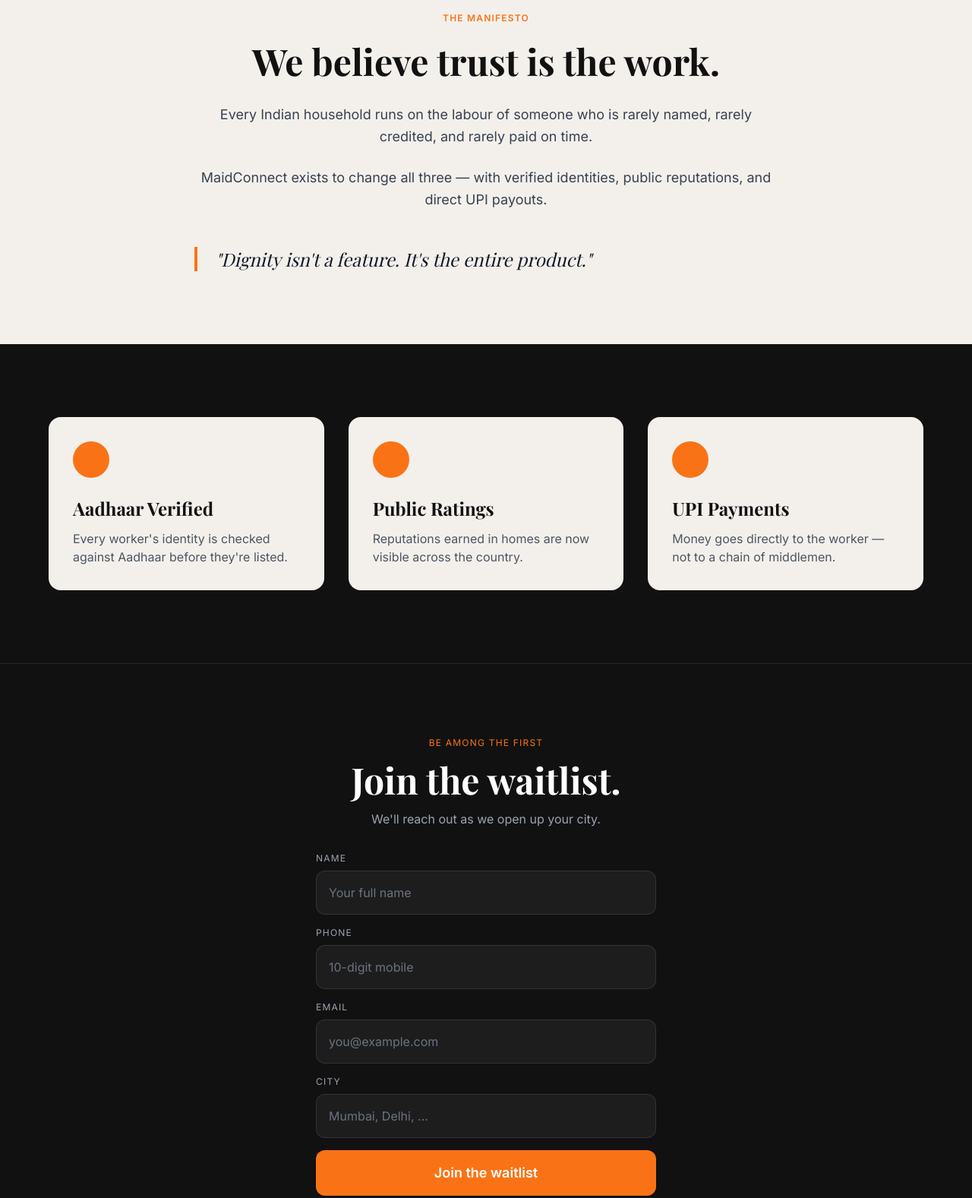
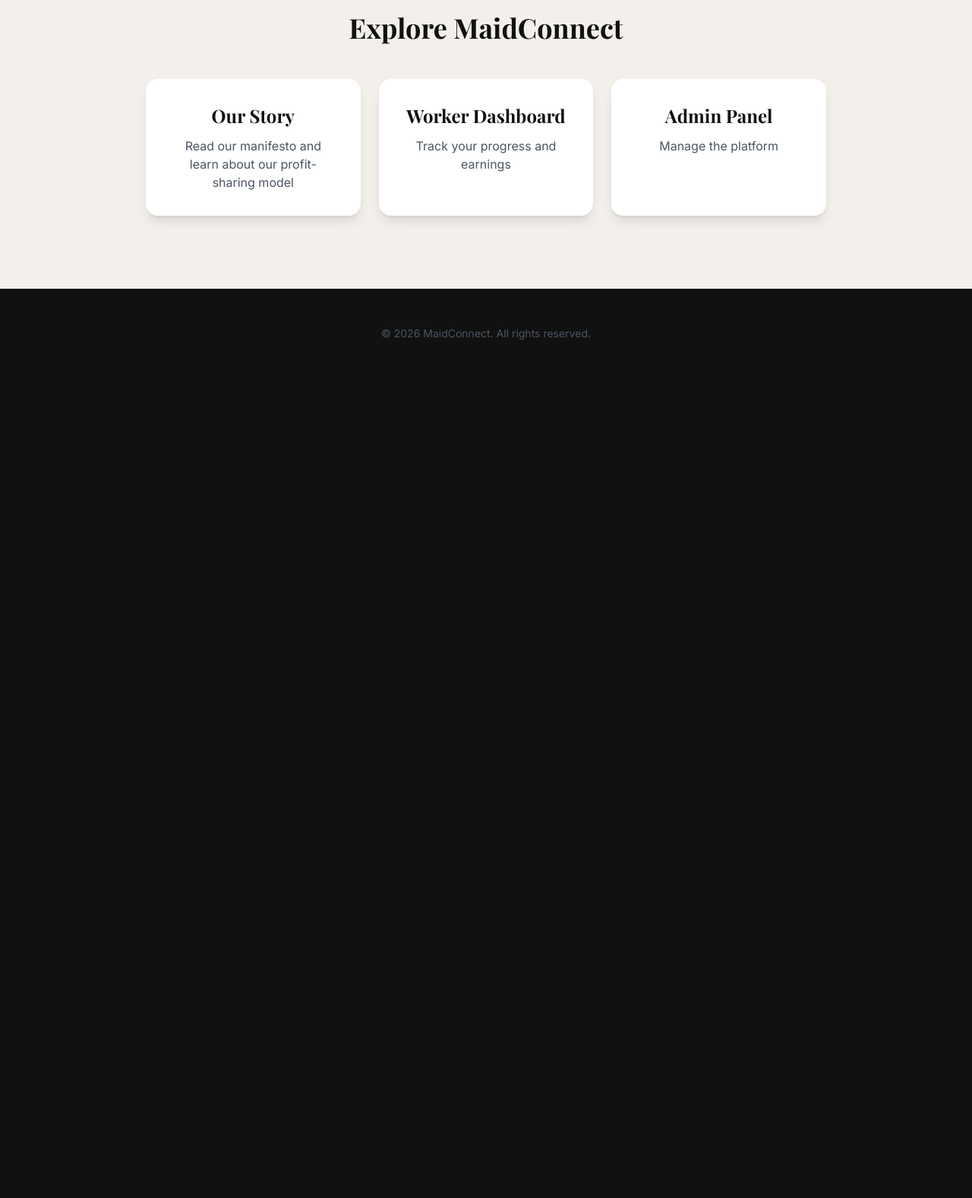
Before and after one commit to Tambe285/maidconnect-backend, a website: page public/index.html in a window 1280 px wide. Shown: the part 880-2457 px from the top of the page at 76% size. After the commit the page ends 1377 px from the top, so only its background shows below. Drawn offline with nearby package versions, Linux system fonts and the light colour scheme; a web font is replaced by a local one.

Commit message:
Update navigation and section comments in index.html

```diff
--- a/public/index.html
+++ b/public/index.html
@@ -28,18 +28,18 @@
 </head>
 <body class="bg-brand-dark text-white font-sans">
 
-    <!-- NAVIGATION -->
+    <!-- Navigation -->
     <nav class="fixed top-0 w-full z-50 bg-brand-dark/90 backdrop-blur-md border-b border-white/10">
         <div class="max-w-6xl mx-auto px-6 py-4 flex justify-between items-center">
             <div class="flex items-center gap-3">
                 <div class="w-10 h-10 bg-brand-orange rounded-full flex items-center justify-center font-serif text-xl font-bold">M</div>
                 <span class="font-serif text-2xl font-bold">MaidConnect</span>
             </div>
-            <a href="#waitlist" class="bg-brand-orange px-6 py-2 rounded-full font-bold hover:bg-orange-600 transition">Get Started</a>
+            <a href="/#waitlist" class="bg-brand-orange px-6 py-2 rounded-full font-bold hover:bg-orange-600 transition">Join Waitlist</a>
         </div>
     </nav>
 
-    <!-- HERO SECTION -->
+    <!-- Hero Section -->
     <section class="min-h-screen flex flex-col items-center justify-center text-center px-6 pt-20">
         <div class="max-w-5xl">
             <div class="inline-block border border-white/20 rounded-full px-6 py-2 mb-8">
@@ -55,8 +55,8 @@
             </p>
 
             <div class="flex flex-col md:flex-row gap-4 justify-center mb-16">
-                <a href="#waitlist" class="bg-brand-orange text-white px-8 py-4 rounded-full text-lg font-bold hover:bg-orange-600 transition">Hire a worker</a>
-                <a href="/worker-join" class="border border-white/20 text-white px-8 py-4 rounded-full text-lg font-bold hover:bg-white/10 transition">I want to work</a>
+                <a href="/#waitlist" class="bg-brand-orange text-white px-8 py-4 rounded-full text-lg font-bold hover:bg-orange-600 transition">Hire a Worker</a>
+                <a href="/worker-dashboard" class="border border-white/20 text-white px-8 py-4 rounded-full text-lg font-bold hover:bg-white/10 transition">Worker Login</a>
             </div>
 
             <!-- Stats -->
@@ -77,122 +77,30 @@
         </div>
     </section>
 
-    <!-- MANIFESTO SECTION -->
+    <!-- Quick Links Section -->
     <section class="py-24 px-6 bg-brand-light text-brand-dark">
-        <div class="max-w-3xl mx-auto text-center">
-            <span class="uppercase tracking-widest text-xs text-brand-orange mb-6 block font-bold">The Manifesto</span>
-            <h2 class="font-serif text-4xl md:text-5xl font-bold mb-8 leading-tight">
-                We believe trust is the work.
-            </h2>
-            <p class="text-lg leading-relaxed mb-6 text-gray-700">
-                Every Indian household runs on the labour of someone who is rarely named, rarely credited, and rarely paid on time.
-            </p>
-            <p class="text-lg leading-relaxed mb-8 text-gray-700">
-                MaidConnect exists to change all three — with verified identities, public reputations, and direct UPI payouts.
-            </p>
-            <div class="border-l-4 border-brand-orange pl-6 text-left mt-12">
-                <p class="font-serif italic text-2xl text-gray-900">
-                    "Dignity isn't a feature. It's the entire product."
-                </p>
+        <div class="max-w-4xl mx-auto text-center">
+            <h2 class="font-serif text-4xl font-bold mb-12">Explore MaidConnect</h2>
+            <div class="grid md:grid-cols-3 gap-6">
+                <a href="/manifesto" class="bg-white p-8 rounded-2xl shadow-lg hover:shadow-xl transition block">
+                    <h3 class="font-serif text-2xl font-bold mb-3 text-brand-dark">Our Story</h3>
+                    <p class="text-gray-600">Read our manifesto and learn about our profit-sharing model</p>
+                </a>
+                <a href="/worker-dashboard" class="bg-white p-8 rounded-2xl shadow-lg hover:shadow-xl transition block">
+                    <h3 class="font-serif text-2xl font-bold mb-3 text-brand-dark">Worker Dashboard</h3>
+                    <p class="text-gray-600">Track your progress and earnings</p>
+                </a>
+                <a href="/admin" class="bg-white p-8 rounded-2xl shadow-lg hover:shadow-xl transition block">
+                    <h3 class="font-serif text-2xl font-bold mb-3 text-brand-dark">Admin Panel</h3>
+                    <p class="text-gray-600">Manage the platform</p>
+                </a>
             </div>
         </div>
     </section>
-    <!-- FEATURES -->
-    <section class="py-24 px-6 bg-brand-dark">
-        <div class="max-w-6xl mx-auto">
-            <div class="grid md:grid-cols-3 gap-8">
-                <div class="bg-brand-light text-brand-dark p-8 rounded-2xl">
-                    <div class="w-12 h-12 bg-brand-orange rounded-full mb-6"></div>
-                    <h3 class="font-serif text-2xl font-bold mb-3">Aadhaar Verified</h3>
-                    <p class="text-gray-600">Every worker's identity is checked against Aadhaar before they're listed.</p>
-                </div>
-                <div class="bg-brand-light text-brand-dark p-8 rounded-2xl">
-                    <div class="w-12 h-12 bg-brand-orange rounded-full mb-6"></div>
-                    <h3 class="font-serif text-2xl font-bold mb-3">Public Ratings</h3>
-                    <p class="text-gray-600">Reputations earned in homes are now visible across the country.</p>
-                </div>
-                <div class="bg-brand-light text-brand-dark p-8 rounded-2xl">
-                    <div class="w-12 h-12 bg-brand-orange rounded-full mb-6"></div>
-                    <h3 class="font-serif text-2xl font-bold mb-3">UPI Payments</h3>
-                    <p class="text-gray-600">Money goes directly to the worker — not to a chain of middlemen.</p>
-                </div>
-            </div>
-        </div>
-    </section>
-
-    <!-- WAITLIST FORM -->
-    <section id="waitlist" class="py-24 px-6 bg-brand-dark border-t border-white/10">
-        <div class="max-w-md mx-auto">
-            <div class="text-center mb-8">
-                <span class="uppercase tracking-widest text-xs text-brand-orange mb-4 block">Be Among the First</span>
-                <h2 class="font-serif text-4xl md:text-5xl font-bold mb-4">Join the waitlist.</h2>
-                <p class="text-gray-400">We'll reach out as we open up your city.</p>
-            </div>
-
-            <form id="waitlistForm" class="space-y-4">
-                <div>
-                    <label class="block text-xs uppercase tracking-widest mb-2 text-gray-400">Name</label>
-                    <input type="text" id="name" placeholder="Your full name" required
-                        class="w-full p-4 rounded-xl bg-white/5 border border-white/10 text-white placeholder-gray-500 focus:border-brand-orange focus:outline-none transition">
-                </div>
-                <div>
-                    <label class="block text-xs uppercase tracking-widest mb-2 text-gray-400">Phone</label>
-                    <input type="tel" id="phone" placeholder="10-digit mobile" required
-                        class="w-full p-4 rounded-xl bg-white/5 border border-white/10 text-white placeholder-gray-500 focus:border-brand-orange focus:outline-none transition">
-                </div>
-                <div>
-                    <label class="block text-xs uppercase tracking-widest mb-2 text-gray-400">Email</label>
-                    <input type="email" id="email" placeholder="you@example.com" required
-                        class="w-full p-4 rounded-xl bg-white/5 border border-white/10 text-white placeholder-gray-500 focus:border-brand-orange focus:outline-none transition">
-                </div>
-                <div>                    <label class="block text-xs uppercase tracking-widest mb-2 text-gray-400">City</label>
-                    <input type="text" id="city" placeholder="Mumbai, Delhi, ..." required
-                        class="w-full p-4 rounded-xl bg-white/5 border border-white/10 text-white placeholder-gray-500 focus:border-brand-orange focus:outline-none transition">
-                </div>
-                <button type="submit"
-                    class="w-full bg-brand-orange text-white py-4 rounded-xl font-bold text-lg hover:bg-orange-600 transition mt-6">
-                    Join the waitlist
-                </button>
-            </form>
-            <div id="message" class="mt-4 text-center"></div>
-        </div>
-    </section>
-
-    <!-- FOOTER -->
+    <!-- Footer -->
     <footer class="py-12 text-center text-sm text-gray-600 border-t border-white/10">
         <p>© 2026 MaidConnect. All rights reserved.</p>
-        <div class="mt-4 space-x-4">
-            <a href="/manifesto" class="text-brand-orange hover:underline">Our Story</a>
-            <a href="/admin" class="text-gray-500 hover:text-white">Admin</a>
-        </div>
     </footer>
 
-    <script>
-        document.getElementById('waitlistForm').addEventListener('submit', async (e) => {
-            e.preventDefault();
-            const data = {
-                name: document.getElementById('name').value,
-                phone: document.getElementById('phone').value,
-                service: 'Maid',
-                city: document.getElementById('city').value
-            };
-
-            try {
-                const res = await fetch('/api/waitlist', {
-                    method: 'POST',
-                    headers: {'Content-Type': 'application/json'},
-                    body: JSON.stringify(data)
-                });
-                const result = await res.json();
-                const msgEl = document.getElementById('message');
-                msgEl.textContent = result.message || 'Welcome to MaidConnect! We will contact you soon.';
-                msgEl.className = 'mt-4 text-center text-green-400 font-bold';
-                document.getElementById('waitlistForm').reset();
-            } catch (err) {
-                const msgEl = document.getElementById('message');
-                msgEl.textContent = 'Error: ' + err.message;
-                msgEl.className = 'mt-4 text-center text-red-400';
-            }
-        });
-    </script></body>
+</body>
 </html>
```
